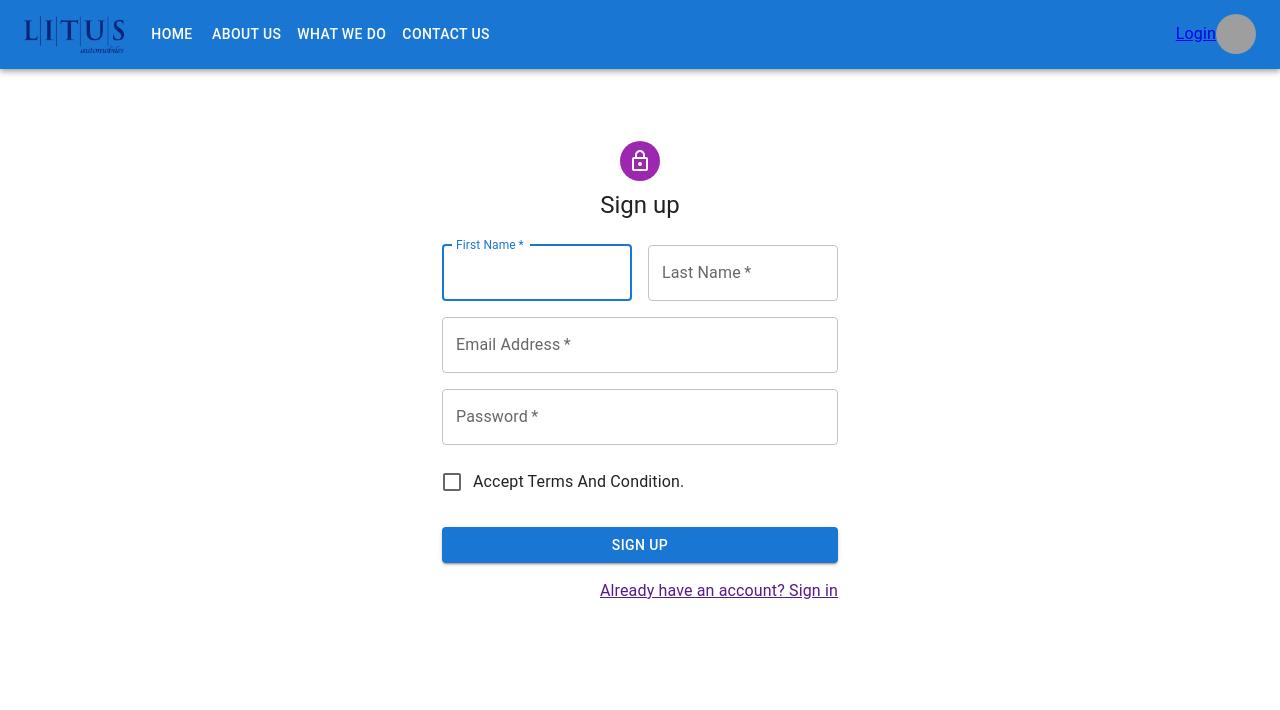
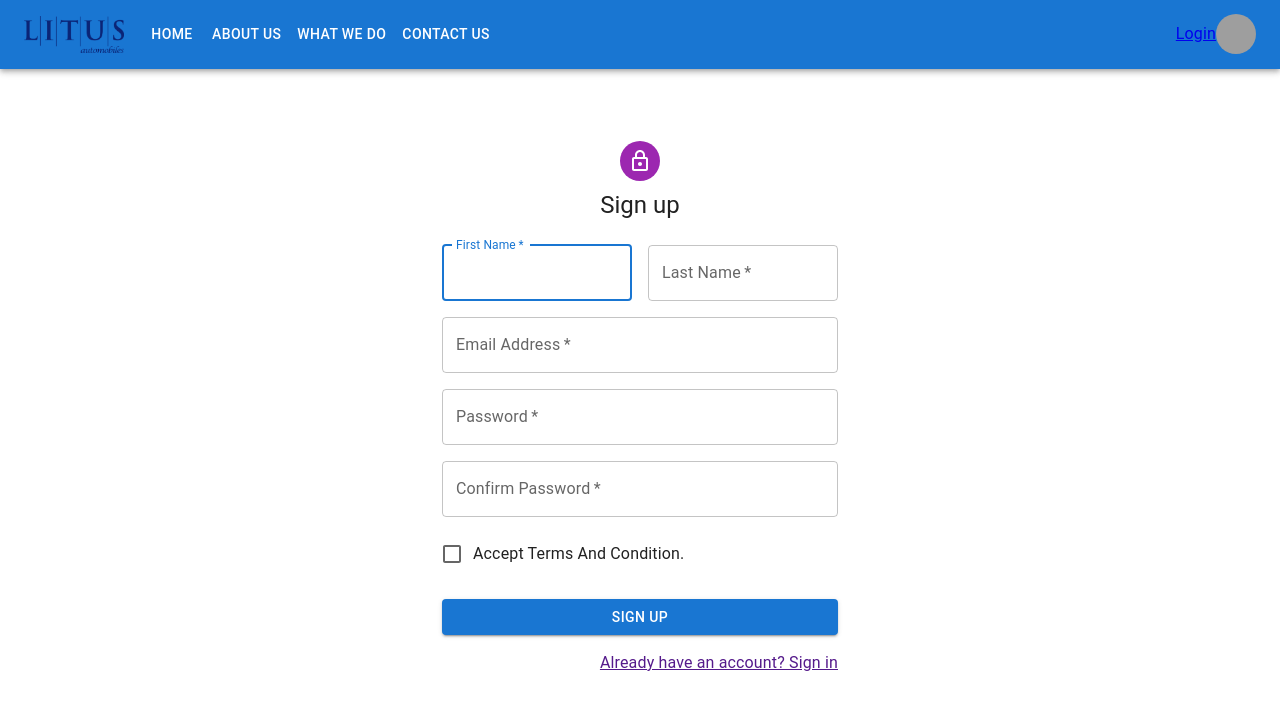
Before and after one commit to Md-Rasel-Ahmed/litus-bike, a React (Create React App) app: page /register in a window 1280 px wide. Shown: the top 710 px of the page. Built offline with nearby package versions, Linux system fonts and the light colour scheme; grey boxes are pictures that could not be loaded.

Commit message:
react tast installation done

```diff
--- a/package.json
+++ b/package.json
@@ -14,8 +14,10 @@
     "firebase": "^9.7.0",
     "react": "^18.1.0",
     "react-dom": "^18.1.0",
+    "react-firebase-hooks": "^5.0.3",
     "react-router-dom": "^6.3.0",
     "react-scripts": "5.0.1",
+    "react-toastify": "^8.2.0",
     "styled-components": "^5.3.5",
     "web-vitals": "^2.1.4"
   },
--- a/src/components/Register/Register.js
+++ b/src/components/Register/Register.js
@@ -19,6 +19,8 @@ const theme = createTheme();
 export default function Register() {
   const handleSubmit = (event) => {
     event.preventDefault();
+    let name = event.target.firstName.value;
+    console.log(name);
     const data = new FormData(event.currentTarget);
     console.log({
       email: data.get("email"),
@@ -94,6 +96,17 @@ export default function Register() {
                 />
               </Grid>
               <Grid item xs={12}>
+                <TextField
+                  required
+                  fullWidth
+                  name="password"
+                  label="Confirm Password"
+                  type="password"
+                  id="password"
+                  autoComplete="new-password"
+                />
+              </Grid>
+              <Grid item xs={12}>
                 <FormControlLabel
                   control={
                     <Checkbox value="allowExtraEmails" color="primary" />
```
Also changed, not shown: firebase.init.js (+20 -0 lines), 1 other file (tests, documents, lock files or other folders).
